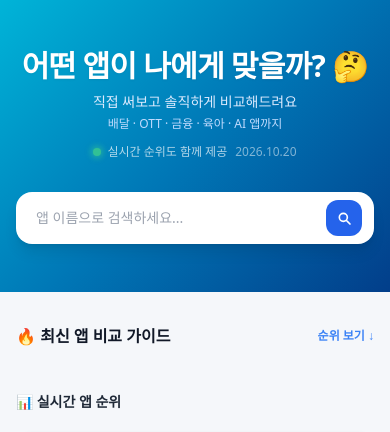
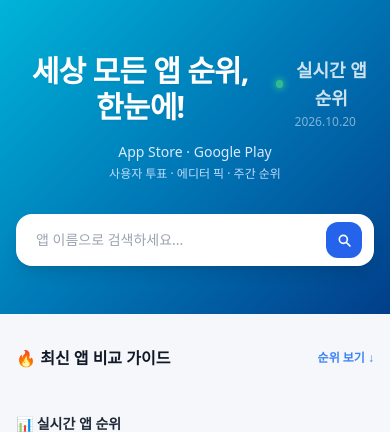
Before and after one commit to roganida/apppedia, a Flask app: page / in a window 390 px wide. Shown: the part 65-497 px from the top of the page. Run offline with Flask 3, Linux system fonts and the light colour scheme; data that the repository does not hold is empty; some libraries are stand-ins or nearby versions.

Commit message:
히어로 문구 기존대로 복원

```diff
--- a/templates/index.html
+++ b/templates/index.html
@@ -184,17 +184,19 @@
   <!-- Hero -->
   <div class="hero-accent">
     <div class="max-w-3xl mx-auto px-4 py-12 text-center">
-      <div class="mb-3">
-        <h1 class="text-3xl sm:text-4xl text-white font-extrabold tracking-tight drop-shadow-sm mb-2">어떤 앱이 나에게 맞을까? 🤔</h1>
-        <p class="text-blue-100 text-sm sm:text-base">직접 써보고 솔직하게 비교해드려요</p>
-        <p class="text-blue-200 text-xs sm:text-sm mt-1">배달 · OTT · 금융 · 육아 · AI 앱까지</p>
+      <div class="flex items-center justify-center gap-3 mb-3">
+        <h1 class="text-3xl sm:text-4xl text-white font-extrabold tracking-tight drop-shadow-sm">세상 모든 앱 순위, 한눈에!</h1>
+        <span class="text-lg sm:text-xl font-semibold text-white/80 mt-2 flex flex-col items-center gap-0.5">
+          <span class="flex items-center gap-1.5">
+            <span class="inline-block w-2 h-2 rounded-full bg-green-400 shadow-[0_0_6px_2px_rgba(74,222,128,0.7)] animate-pulse"></span>
+            실시간 앱 순위
+          </span>
+          <span id="today-date" class="text-xs text-white/50 font-normal"></span>
+        </span>
       </div>
-      <div class="flex items-center justify-center gap-2 mb-8">
-        <span class="flex items-center gap-1.5 text-xs text-white/70">
-          <span class="inline-block w-2 h-2 rounded-full bg-green-400 shadow-[0_0_6px_2px_rgba(74,222,128,0.7)] animate-pulse"></span>
-          실시간 순위도 함께 제공
-        </span>
-        <span id="today-date" class="text-xs text-white/50"></span>
+      <div class="mb-8 space-y-1">
+        <p class="text-blue-100 text-sm sm:text-base">App Store · Google Play</p>
+        <p class="text-blue-200 text-xs sm:text-sm">사용자 투표 · 에디터 픽 · 주간 순위</p>
       </div>
       <!-- 검색창 -->
       <div class="relative">
```
